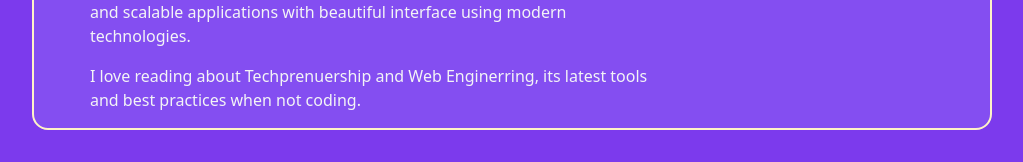
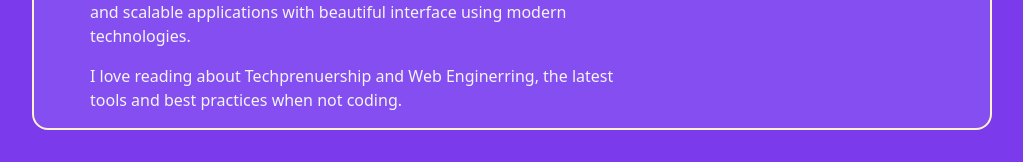
Before and after one commit to olabodeeto/portfolio, a React (Create React App) app: page / in a window 1280 px wide. Shown: the part 980-1142 px from the top of the page, without its empty margins (128-1151 px from the left). Built offline with nearby package versions, Linux system fonts and the light colour scheme.

Commit message:
new upddate

```diff
--- a/src/components/About.js
+++ b/src/components/About.js
@@ -14,7 +14,7 @@ export default function About({ title }) {
           modern technologies.
         </p>
         <p className="mt-4 md:w-10/12 lg:w-8/12 text-gray-100">
-          I love reading about Techprenuership and Web Enginerring, its latest
+          I love reading about Techprenuership and Web Enginerring, the latest
           tools and best practices when not coding.
         </p>
       </div>
```
